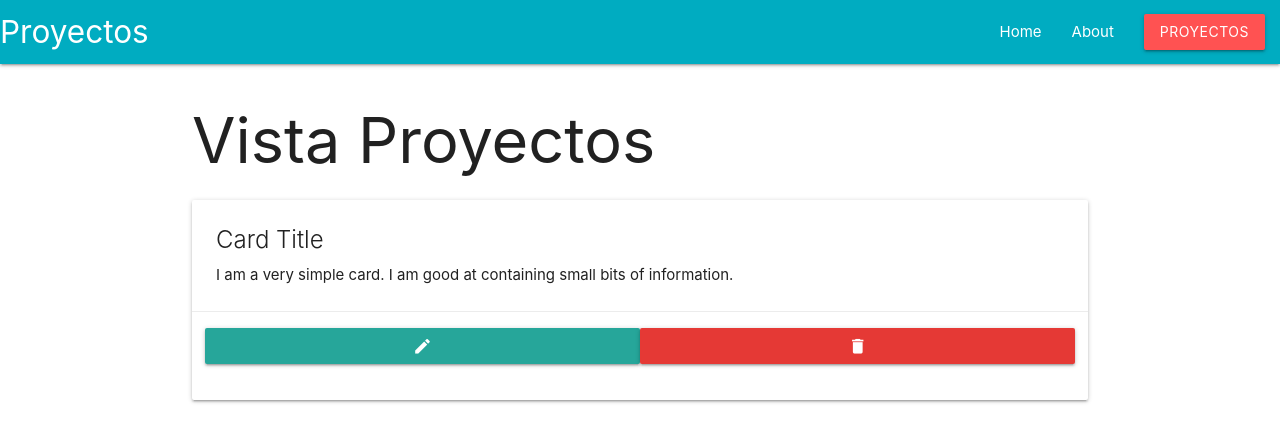
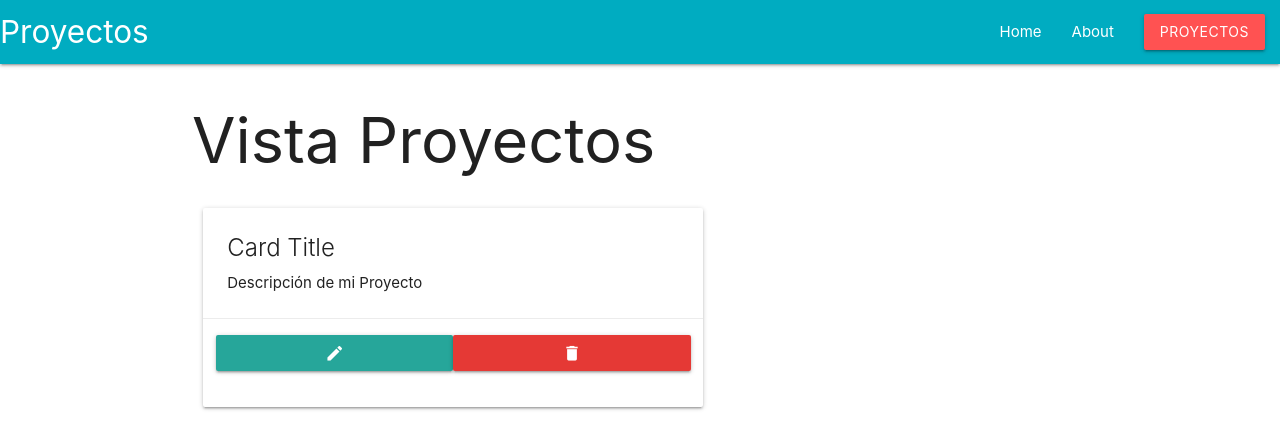
Before and after one commit to gastonm3112/firebase-vue, a Vue app: page /proyectos in a window 1280 px wide. Shown: the top 448 px of the page. Built offline with nearby package versions, Linux system fonts and the light colour scheme.

Commit message:
Card en un nuevo componente

```diff
--- /dev/null
+++ b/src/components/CardProject.vue
@@ -0,0 +1,26 @@
+<template>
+  <div class="card horizontal">
+    <div class="card-stacked">
+      <div class="card-content">
+        <span class="card-title">Card Title</span>
+        <p>
+          Descripción de mi Proyecto
+        </p>
+      </div>
+      <div class="card-action">
+        <div class="row">
+          <a class="col s6 waves-effect waves-light btn">
+            <i class="material-icons">edit</i>
+          </a>
+          <a class="col s6 waves-effect waves-light btn red darken-1">
+            <i class="material-icons">delete</i>
+          </a>
+        </div>
+      </div>
+    </div>
+  </div>
+</template>
+
+<script>
+export default {};
+</script>
--- a/src/components/Container.vue
+++ b/src/components/Container.vue
@@ -1,29 +1,14 @@
 <template>
-  <div class="col s12 m7">
-    <div class="card horizontal">
-      <div class="card-stacked">
-        <div class="card-content">
-          <span class="card-title">Card Title</span>
-          <p>
-            I am a very simple card. I am good at containing small bits of
-            information.
-          </p>
-        </div>
-        <div class="card-action">
-          <div class="row">
-            <a class="col s6 waves-effect waves-light btn">
-              <i class="material-icons">edit</i>
-            </a>
-            <a class="col s6 waves-effect waves-light btn red darken-1">
-              <i class="material-icons">delete</i>
-            </a>
-          </div>
-        </div>
-      </div>
+  <div class="row">
+    <div class="col s12 m7">
+      <CardProject />
     </div>
   </div>
 </template>
 
 <script>
-export default {};
+import CardProject from "./CardProject.vue";
+export default {
+  components: { CardProject },
+};
 </script>
```
